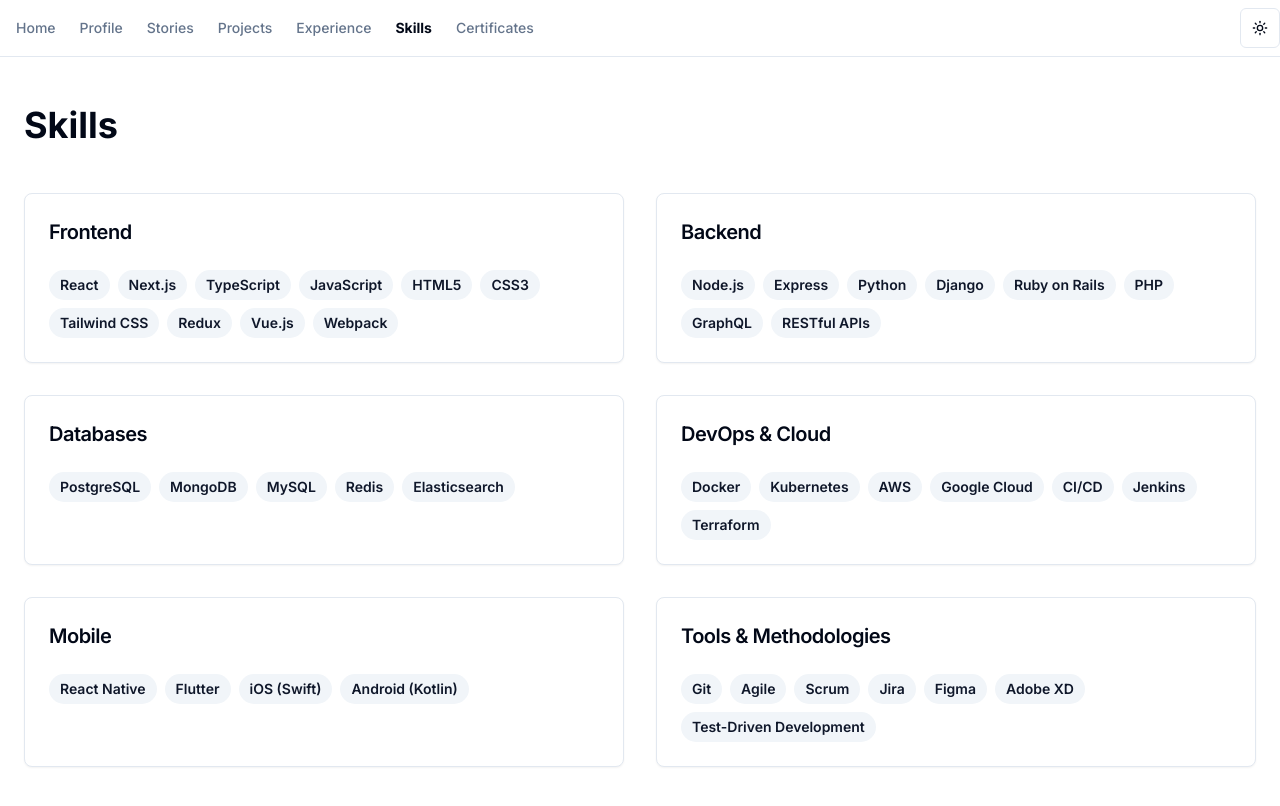
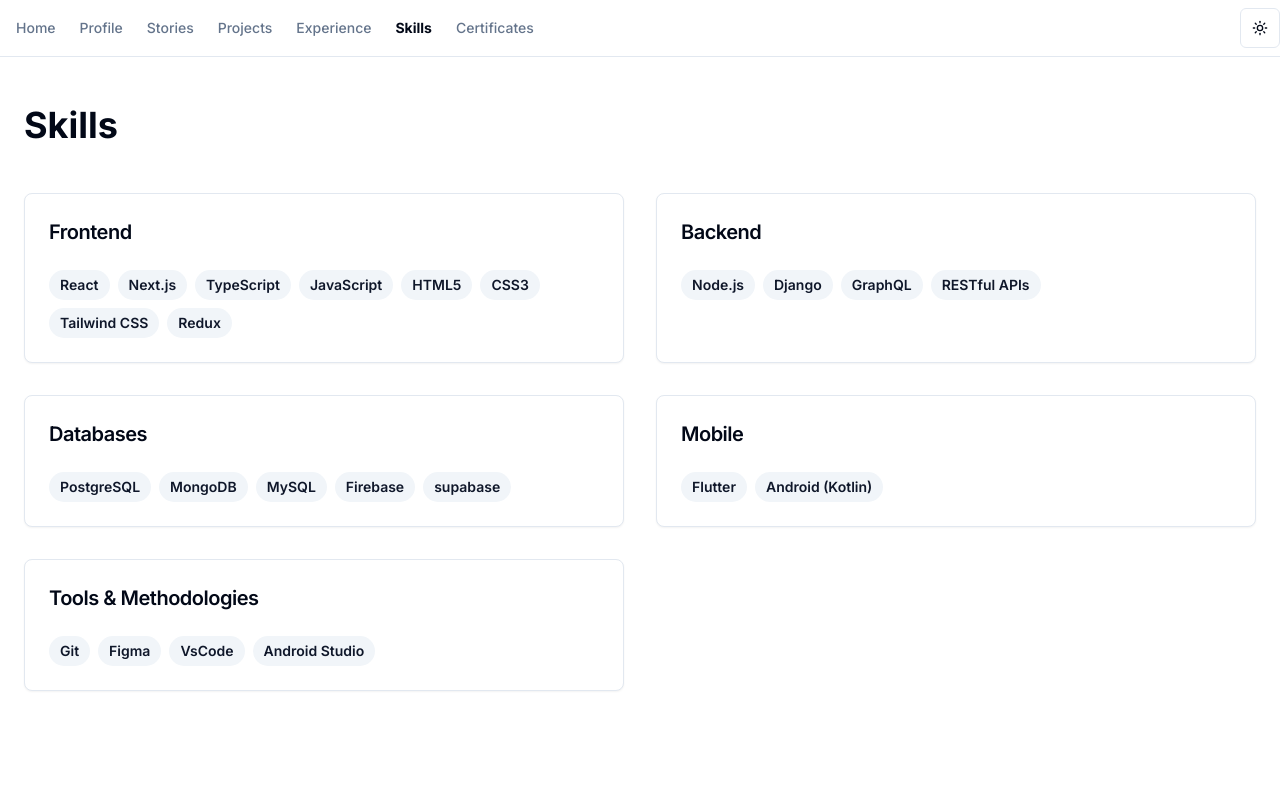
Before and after one commit to Jitendra797/portfolio, a Next.js app: page /skills in a window 1280 px wide. Shown: the top 806 px of the page. Built offline with nearby package versions, Linux system fonts and the light colour scheme.

Commit message:
refactor skills section: remove outdated technologies and update skill lists

```diff
--- a/app/skills/page.tsx
+++ b/app/skills/page.tsx
@@ -12,54 +12,23 @@ const skillCategories = [
       "CSS3",
       "Tailwind CSS",
       "Redux",
-      "Vue.js",
-      "Webpack",
     ],
   },
   {
     title: "Backend",
-    skills: [
-      "Node.js",
-      "Express",
-      "Python",
-      "Django",
-      "Ruby on Rails",
-      "PHP",
-      "GraphQL",
-      "RESTful APIs",
-    ],
+    skills: ["Node.js", "Django", "GraphQL", "RESTful APIs"],
   },
   {
     title: "Databases",
-    skills: ["PostgreSQL", "MongoDB", "MySQL", "Redis", "Elasticsearch"],
-  },
-  {
-    title: "DevOps & Cloud",
-    skills: [
-      "Docker",
-      "Kubernetes",
-      "AWS",
-      "Google Cloud",
-      "CI/CD",
-      "Jenkins",
-      "Terraform",
-    ],
+    skills: ["PostgreSQL", "MongoDB", "MySQL", "Firebase", "supabase"],
   },
   {
     title: "Mobile",
-    skills: ["React Native", "Flutter", "iOS (Swift)", "Android (Kotlin)"],
+    skills: ["Flutter", "Android (Kotlin)"],
   },
   {
     title: "Tools & Methodologies",
-    skills: [
-      "Git",
-      "Agile",
-      "Scrum",
-      "Jira",
-      "Figma",
-      "Adobe XD",
-      "Test-Driven Development",
-    ],
+    skills: ["Git", "Figma", "VsCode", "Android Studio"],
   },
 ];
 
```
